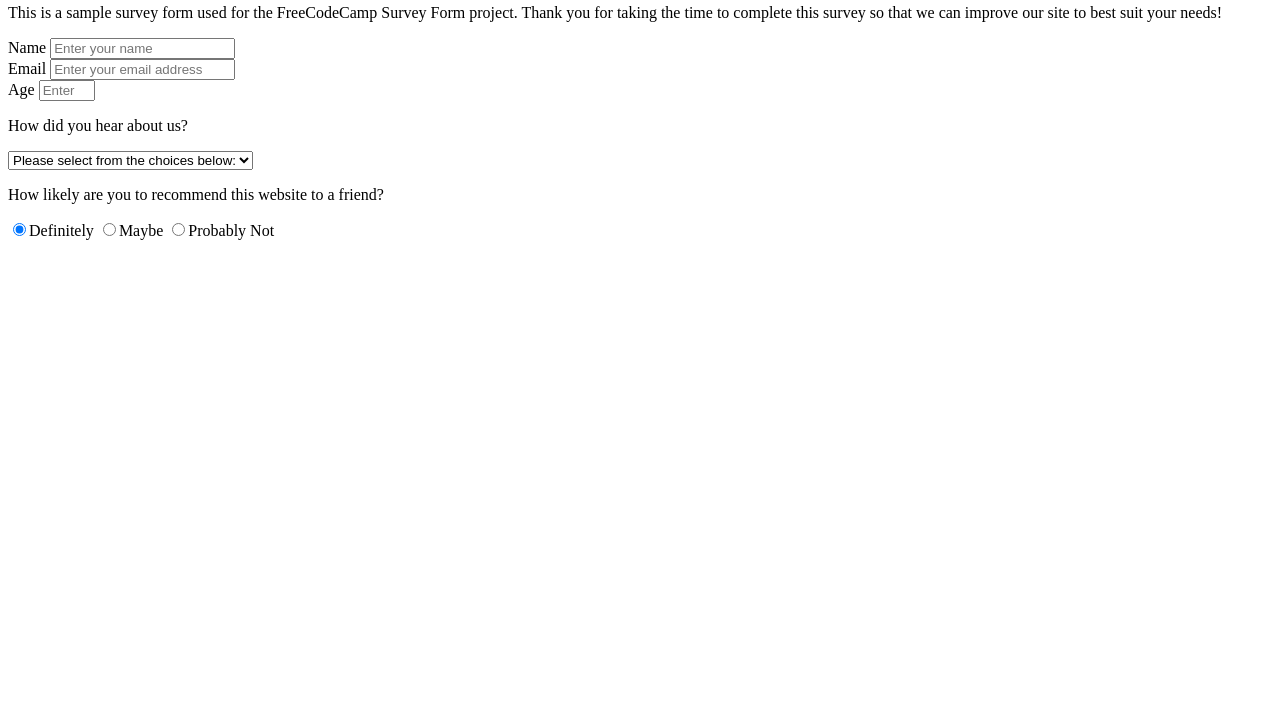
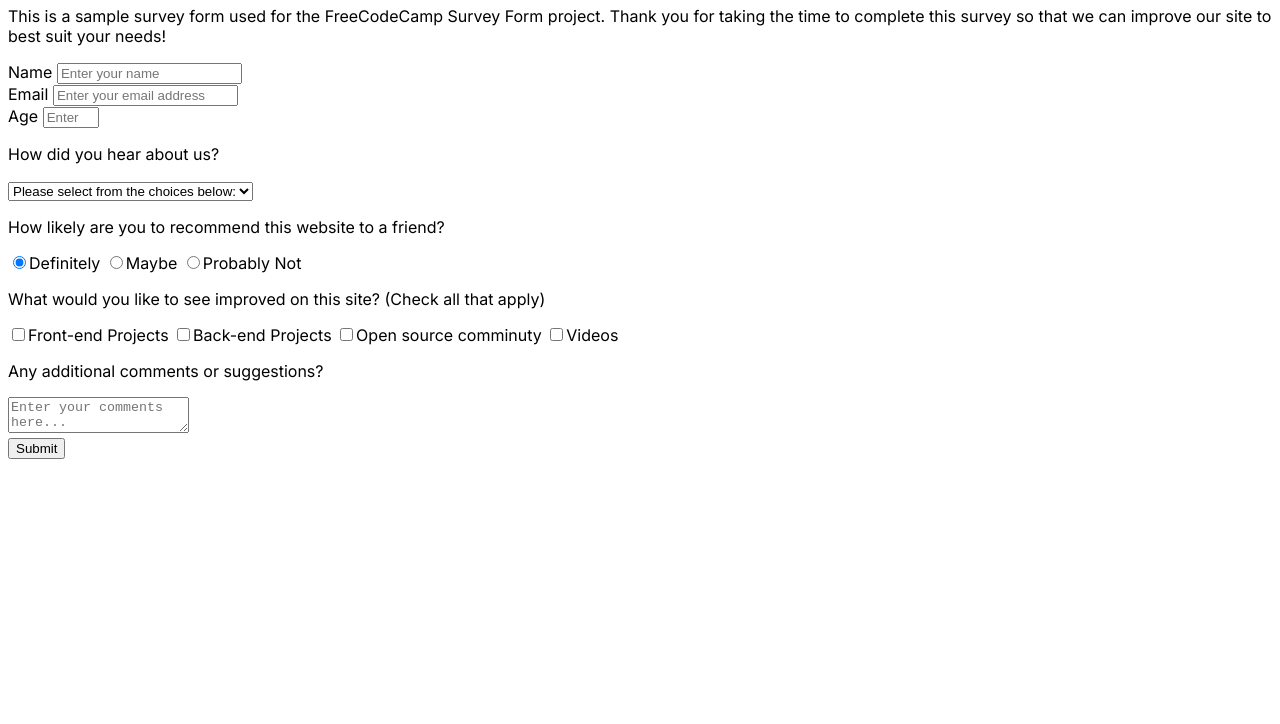
Before and after one commit to fox-three/fcc_survey_form, a plain HTML site: page index.html in a window 1280 px wide. Shown: the part 76-800 px from the top of the page. Drawn offline with Linux system fonts and the light colour scheme.

Commit message:
Beginning to work on CSS.

```diff
--- a/index.html
+++ b/index.html
@@ -43,12 +43,33 @@
                     <input type="radio" value="definitely" class="input-radio" id="definitely" name="recommend" checked>Definitely
                 </label>
                 <label for="maybe">
-                    <input type="radio" name="recommend" id="maybe" value="maybe">Maybe
+                    <input class="input-radio" type="radio" name="recommend" id="maybe" value="maybe">Maybe
                 </label>
                 <label for="prob-not">
                     <input type="radio" id="prob-not" name="recommend" class="input-radio" value="prob-not">Probably Not
                 </label>
-
+            </div>
+            <div class="form-group">
+                <p>What would you like to see improved on this site?<span class="hint"> (Check all that apply)</span></p>
+                <label for="front-end-check">
+                    <input type="checkbox" value="front-end" name="improve-check" id="front-end" class="input-ckeckbox">Front-end Projects
+                </label>
+                <label for="back-end-check">
+                    <input type="checkbox" value="back-end" name="improve-check" id="back-end" class="input-checkbox">Back-end Projects
+                </label>
+                <label for="open-source-comm-check">
+                    <input type="checkbox" value="open-source-comm" name="improve-check" id="open-source-comm" class="input-checkbox">Open source comminuty
+                </label>
+                <label for="videos">
+                    <input type="checkbox" value="videos" name="improve-check" id="videos" class="input-checkbox">Videos
+                </label>
+            </div>
+            <div class="form-group">
+                <p>Any additional comments or suggestions?</p>
+                <textarea name="comments" id="comments" class="input-textarea" placeholder="Enter your comments here..." required></textarea>
+            </div>
+            <div class="form-group">
+                <button type="submit" id="submit" class="submit-button">Submit</button>
             </div>
         </form>
     </div>
--- a/styles.css
+++ b/styles.css
@@ -0,0 +1,6 @@
+@import url('https://fonts.googleapis.com/css2?family=Inter&display=swap');
+
+body {
+    font-family: "Inter", sans-serif;
+    font-size: 1rem;
+}
```
